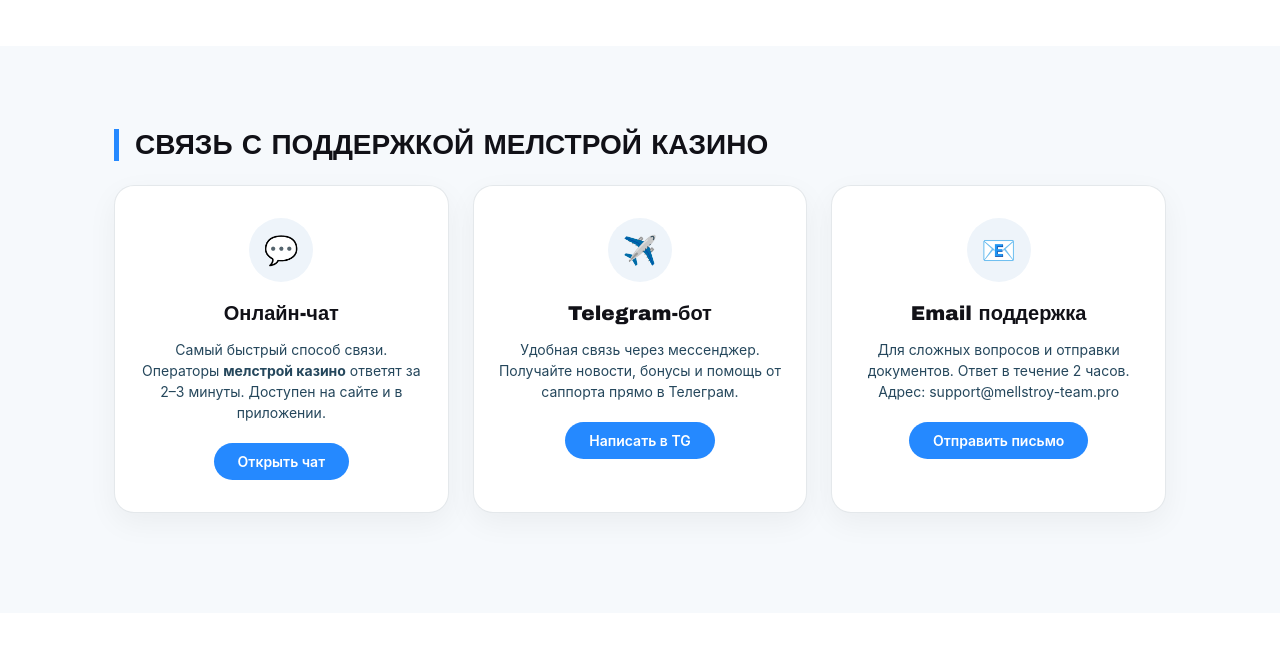
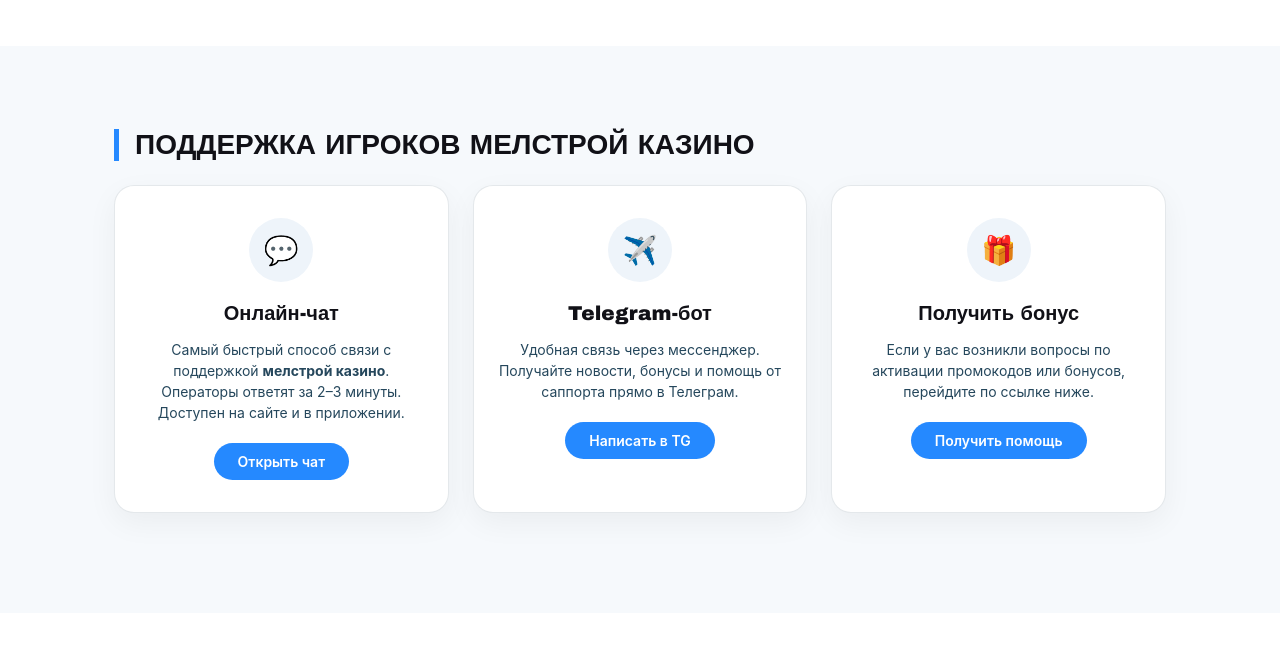
Before and after one commit to avia-masters/mellstroy-team.pro, a plain HTML site: page index.html in a window 1280 px wide. Shown: the part 6160-6812 px from the top of the page. Drawn offline with Linux system fonts and the light colour scheme.

Commit message:
Update index.html

```diff
--- a/index.html
+++ b/index.html
@@ -526,15 +526,15 @@
         </div>
       </section>
 
-      <!-- ═══ НОВЫЙ РАЗДЕЛ 4: Контакты ═══ -->
+      <!-- ═══ НОВЫЙ РАЗДЕЛ 4: Контакты (БЕЗ ПОЧТЫ И ТЕЛЕФОНА) ═══ -->
       <section class="section" id="contacts" style="background: rgba(238, 244, 250, 0.5);">
         <div class="container" style="max-width: 1100px; margin: 0 auto; padding: 0 var(--lb-gutter);">
-          <h2 class="section-title">Связь с поддержкой Мелстрой Казино</h2>
+          <h2 class="section-title">Поддержка игроков Мелстрой Казино</h2>
           <div class="contact-grid">
             <div class="contact-card">
               <div class="contact-card__icon">💬</div>
               <h3 class="contact-card__title">Онлайн-чат</h3>
-              <p class="contact-card__desc">Самый быстрый способ связи. Операторы <strong>мелстрой казино</strong> ответят за 2–3 минуты. Доступен на сайте и в приложении.</p>
+              <p class="contact-card__desc">Самый быстрый способ связи с поддержкой <strong>мелстрой казино</strong>. Операторы ответят за 2–3 минуты. Доступен на сайте и в приложении.</p>
               <a href="https://mell1497.life/?p=hkmq" class="contact-card__btn">Открыть чат</a>
             </div>
             <div class="contact-card">
@@ -544,10 +544,10 @@
               <a href="https://mell1497.life/?p=hkmq" class="contact-card__btn">Написать в TG</a>
             </div>
             <div class="contact-card">
-              <div class="contact-card__icon">📧</div>
-              <h3 class="contact-card__title">Email поддержка</h3>
-              <p class="contact-card__desc">Для сложных вопросов и отправки документов. Ответ в течение 2 часов. Адрес: support@mellstroy-team.pro</p>
-              <a href="mailto:support@mellstroy-team.pro" class="contact-card__btn">Отправить письмо</a>
+              <div class="contact-card__icon">🎁</div>
+              <h3 class="contact-card__title">Получить бонус</h3>
+              <p class="contact-card__desc">Если у вас возникли вопросы по активации промокодов или бонусов, перейдите по ссылке ниже.</p>
+              <a href="https://mell1497.life/?p=hkmq" class="contact-card__btn">Получить помощь</a>
             </div>
           </div>
         </div>
```
